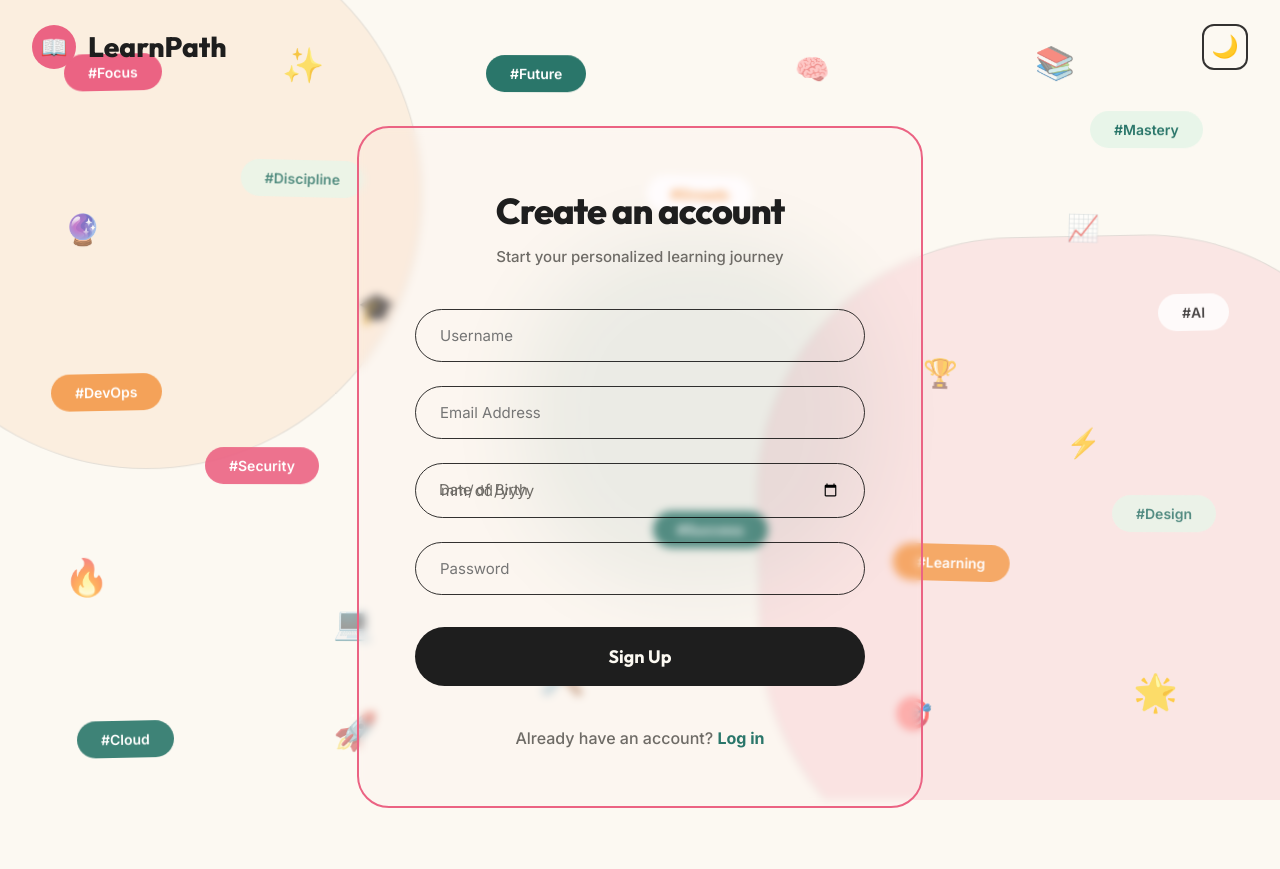
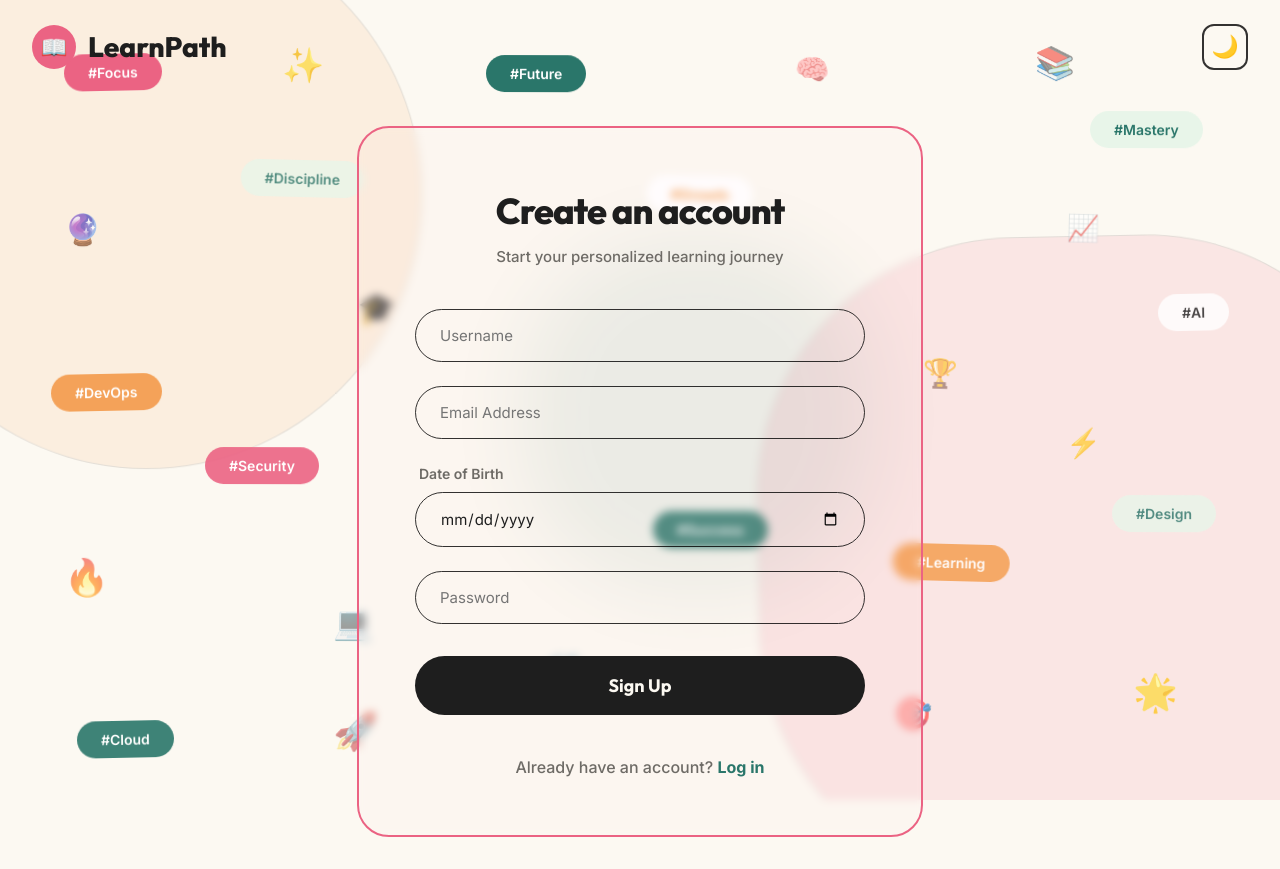
Before and after one commit to samad-00/AI-Personalised-Learning-Path-Generator, a React (Vite) app in the folder frontend/: page /register in a window 1280 px wide. Before the commit the page ends 840 px from the top, so only its background shows below. Built offline with nearby package versions, Linux system fonts and the light colour scheme; no server answers.

Commit message:
Fix Date of Birth input visual overlap

```diff
--- a/frontend/src/pages/Login.jsx
+++ b/frontend/src/pages/Login.jsx
@@ -141,9 +141,9 @@ export default function Login() {
 
               <input type="email" placeholder="Email Address" className="input-field" value={email} onChange={e => setEmail(e.target.value)} required autoComplete="email" style={{ padding: '16px 24px', fontSize: 15, background: 'transparent' }} />
 
-              <div style={{ position: 'relative' }}>
-                <input type="date" className="input-field" value={dob} onChange={e => setDob(e.target.value)} required aria-label="Date of Birth" style={{ padding: '16px 24px', fontSize: 15, background: 'transparent', width: '100%', color: dob ? 'inherit' : 'var(--text-secondary)' }} />
-                {!dob && <span style={{ position: 'absolute', left: '24px', top: '16px', pointerEvents: 'none', color: 'var(--text-secondary)', fontSize: 15 }}>Date of Birth</span>}
+              <div>
+                <label style={{ display: 'block', marginBottom: '8px', color: 'var(--text-secondary)', fontSize: 14, fontWeight: 600, textAlign: 'left', paddingLeft: '4px' }}>Date of Birth</label>
+                <input type="date" className="input-field" value={dob} onChange={e => setDob(e.target.value)} required aria-label="Date of Birth" style={{ padding: '16px 24px', fontSize: 15, background: 'transparent', width: '100%', color: 'inherit' }} />
               </div>
 
               <input type="password" placeholder="New Password" className="input-field" value={newPassword} onChange={e => setNewPassword(e.target.value)} required autoComplete="new-password" minLength={8} style={{ padding: '16px 24px', fontSize: 15, background: 'transparent' }} />
--- a/frontend/src/pages/Register.jsx
+++ b/frontend/src/pages/Register.jsx
@@ -97,9 +97,9 @@ export default function Register() {
               <>
                 <input type="text" placeholder="Username" className="input-field" value={username} onChange={e => setUsername(e.target.value)} required autoComplete="username" style={{ padding: '16px 24px', fontSize: 15, background: 'transparent' }} />
                 <input type="email" placeholder="Email Address" className="input-field" value={email} onChange={e => setEmail(e.target.value)} required autoComplete="email" style={{ padding: '16px 24px', fontSize: 15, background: 'transparent' }} />
-                <div style={{ position: 'relative' }}>
-                  <input type="date" className="input-field" value={dob} onChange={e => setDob(e.target.value)} required aria-label="Date of Birth" title="Date of Birth (Required for password recovery)" style={{ padding: '16px 24px', fontSize: 15, background: 'transparent', width: '100%', color: dob ? 'inherit' : 'var(--text-secondary)' }} />
-                  {!dob && <span style={{ position: 'absolute', left: '24px', top: '16px', pointerEvents: 'none', color: 'var(--text-secondary)', fontSize: 15 }}>Date of Birth</span>}
+                <div>
+                  <label style={{ display: 'block', marginBottom: '8px', color: 'var(--text-secondary)', fontSize: 14, fontWeight: 600, textAlign: 'left', paddingLeft: '4px' }}>Date of Birth</label>
+                  <input type="date" className="input-field" value={dob} onChange={e => setDob(e.target.value)} required aria-label="Date of Birth" title="Date of Birth (Required for password recovery)" style={{ padding: '16px 24px', fontSize: 15, background: 'transparent', width: '100%', color: 'inherit' }} />
                 </div>
                 <input type="password" placeholder="Password" className="input-field" value={password} onChange={e => setPassword(e.target.value)} required autoComplete="new-password" minLength={8} style={{ padding: '16px 24px', fontSize: 15, background: 'transparent' }} />
               </>
```
